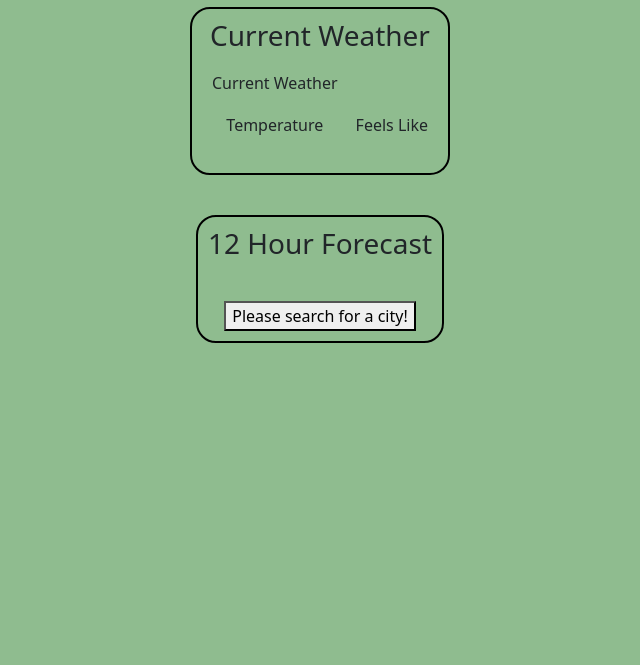
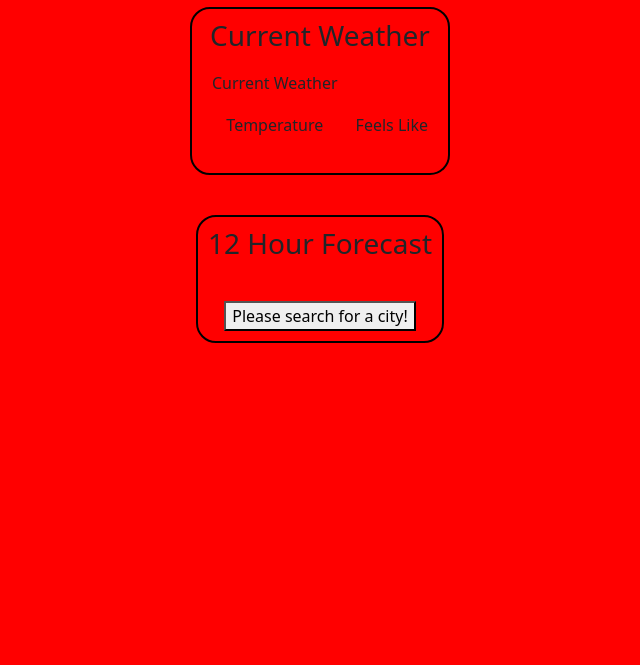
Before and after one commit to KT-man/GA_Project_WeatherApp, a plain HTML site: page index.html in a window 1280 px wide. Shown: the part 135-800 px from the top of the page, without its empty margins (320-960 px from the left). Drawn offline with nearby package versions, Linux system fonts and the light colour scheme.

Commit message:
Testing if updates made to branch

```diff
--- a/css/style.css
+++ b/css/style.css
@@ -1,5 +1,5 @@
 body {
-  background-color: darkseagreen;
+  background-color: red;
 }
 
 .container {
```
